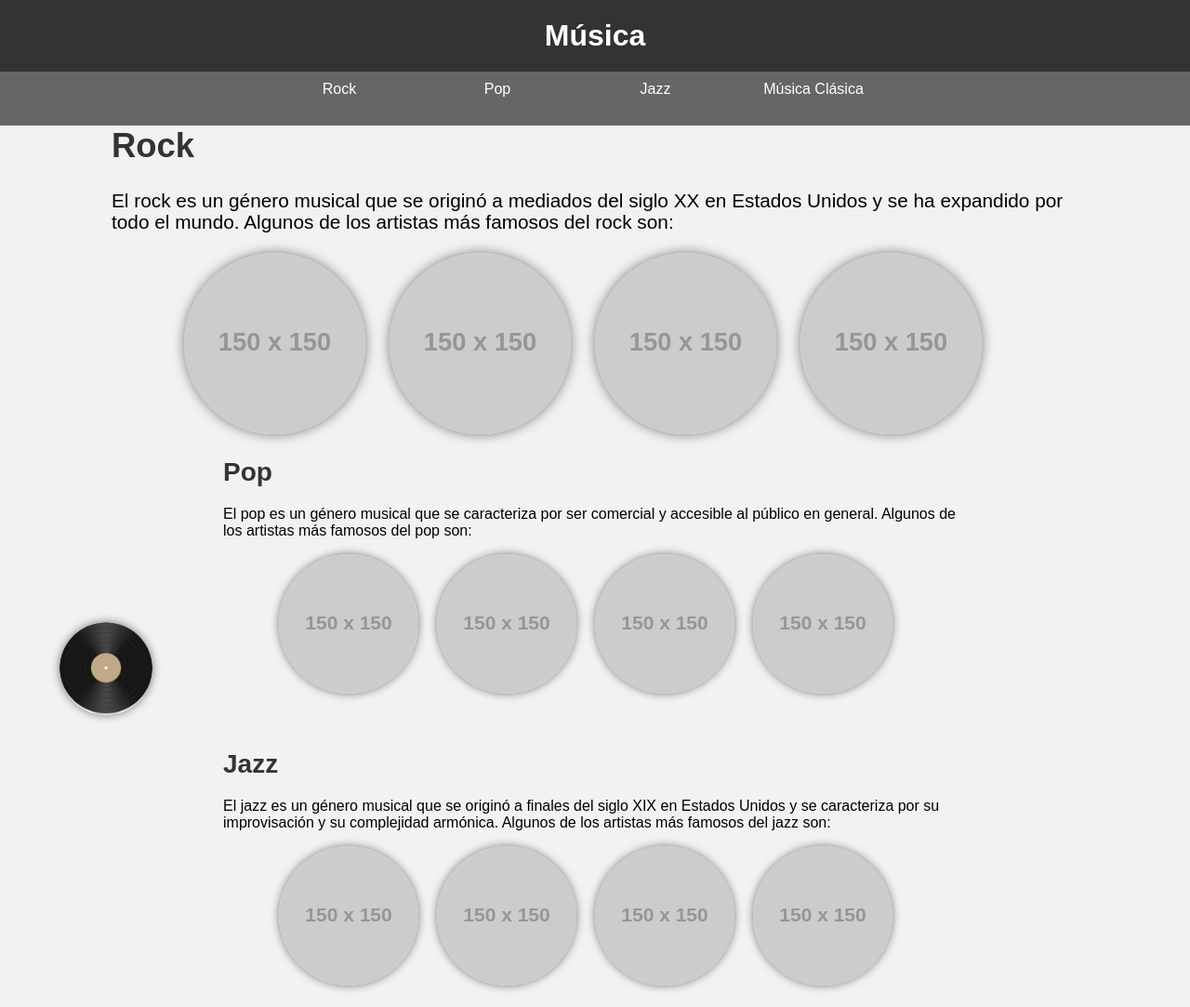
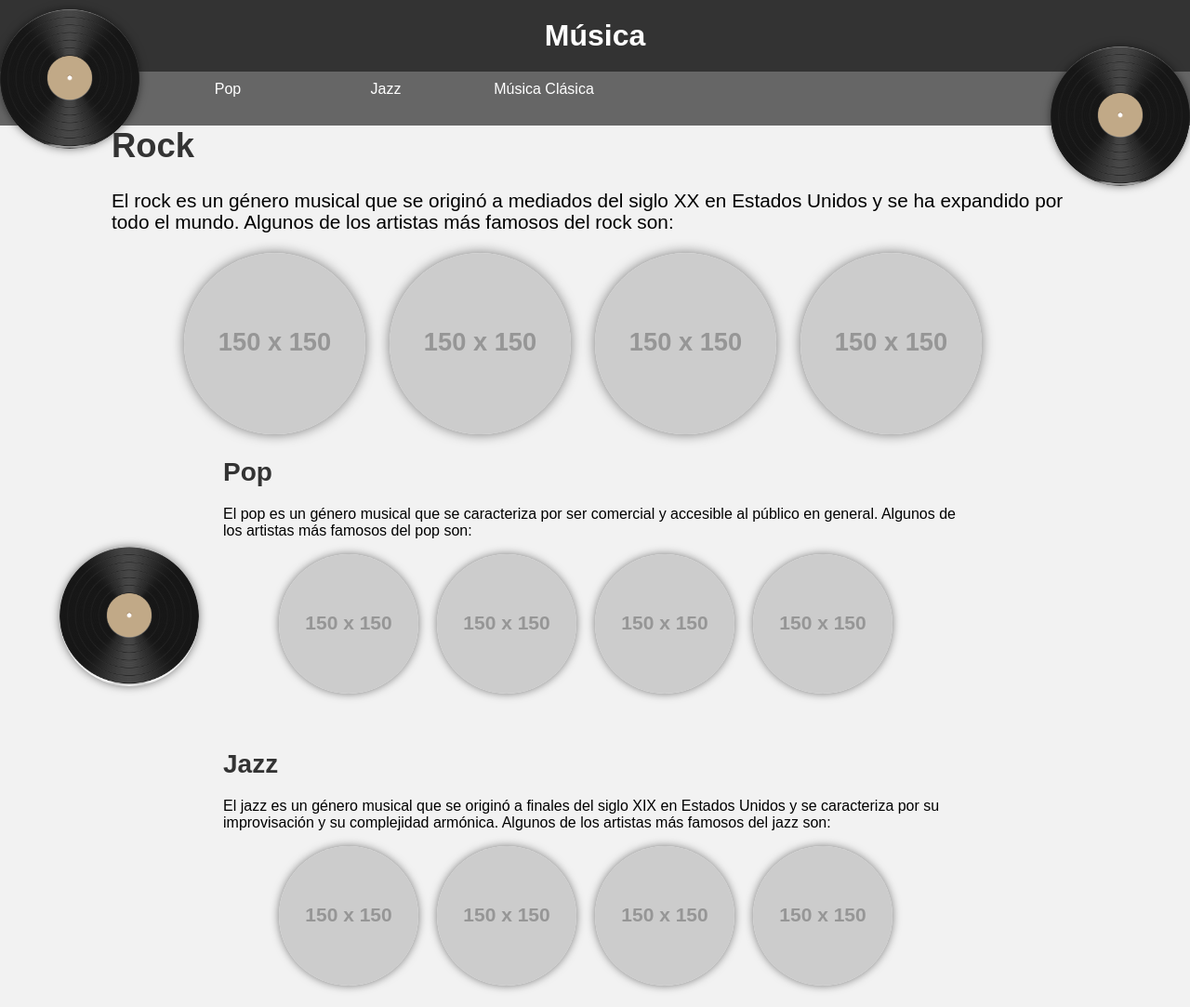
Before and after one commit to rvaquerizo4/events_scroll, a plain HTML site: page index.html in a window 1280 px wide. Shown: the top 1083 px of the page at 93% size. Drawn offline with Linux system fonts and the light colour scheme; placeholder pictures from the web are drawn by us.

Commit message:
practica acabada

```diff
--- a/index.css
+++ b/index.css
@@ -10,8 +10,8 @@ body {
 h1 {
   margin: 0;
   padding: 20px;
+  color: #fff;
   background-color: #333;
-  color: #fff;
   text-align: center;
 }
 
@@ -56,6 +56,30 @@ ul {
   flex-wrap: wrap;
   justify-content: center;
 }
+.parallax-header{
+  display: flex;
+  flex-wrap: wrap;
+  background-color: #666;
+}
+.vinilo1, .vinilo2{
+  position: absolute;
+  width: 150px;
+  height: 150px;
+  background-image: url('./vinyl-record-vector-illustration-isolated-on-white-background-free-png.webp');
+  background-size: cover;
+}
+
+#vinilo1 {
+  top: 10px;
+  left: 0;
+}
+
+#vinilo2 {
+  top: 50px;
+  right: 0;
+}
+
+
 
 li {
   margin-right: 20px;
@@ -155,3 +179,34 @@ footer {
   width: calc(100% - 4rem);
   height: calc(100% - 4rem);
 }
+
+
+
+
+.vinilo {
+  position: absolute;
+  width: 150px;
+  height: 150px;
+  background-image: url('ruta/a/la/imagen');
+  background-size: cover;
+}
+
+#vinilo1 {
+  top: 10px;
+  left: 0;
+}
+
+#vinilo2 {
+  top: 50px;
+  right: 0;
+}
+
+#myImage {
+  width: 200px;
+  height: 200px;
+  transition: transform 0.3s ease-in-out;
+}
+
+#myImage:hover {
+  transform: scale(1.2);
+}
--- a/index.html
+++ b/index.html
@@ -9,6 +9,14 @@
 <body>
 	<header>
 		<h1>Música</h1>
+		<div class="parallax-header">
+			<div id="vinilo1" class="vinilo">
+				<img src="vinyl-record-vector-illustration-isolated-on-white-background-free-png.webp" alt="disco vinilo" class="vinilo1" id="vinilo1 myImage">
+			</div>
+
+			<div id="vinilo2" class="vinilo">
+				<img src="vinyl-record-vector-illustration-isolated-on-white-background-free-png.webp" alt="disco vinilo" class="vinilo2" id="vinilo2 myImage">
+			</div>
 			<nav>
 				<ul>
 					<li><a href="#rock">Rock</a></li>
@@ -17,8 +25,10 @@
 					<li><a href="#clasica">Música Clásica</a></li>
 				</ul>
 			</nav>
+		</div>
 	</header>
 	<main>
+
 	<section id="zoom-section">
 		<section id="rock">
 			<h2 id="">Rock</h2>
@@ -91,6 +101,7 @@
 	</div>
 	<footer>
         <p>Derechos de autor © 2023 Raúl Vaquerizo</p>
+		<img src="vinyl-record-vector-illustration-isolated-on-white-background-free-png.webp" alt="disco vinilo" id="myImage">
     </footer>
     <script src="index.js"></script>
     </body>
--- a/index.js
+++ b/index.js
@@ -68,3 +68,29 @@ function handleMouseMove(event) {
   function setProperty(p, v) {
      container.style.setProperty(p, v);
   }
+
+//parallax scroll
+let vinilo1 = document.getElementById('vinilo1');
+let vinilo2 = document.getElementById('vinilo2');
+
+window.addEventListener('scroll', function(){
+
+  let value = window.scrollY;
+
+  vinilo1.style.top = 10 + value * -0.2 + 'px';
+  vinilo1.style.left = value * 1.3 + 'px';
+  vinilo2.style.top = 50 + value * -0.5 + 'px';
+  vinilo2.style.left = value * -5 + 'px';
+
+})
+
+//hover
+const myImage = document.getElementById('myImage');
+
+myImage.addEventListener('mouseover', function() {
+  myImage.style.transform = 'scale(1.2)';
+});
+
+myImage.addEventListener('mouseout', function() {
+  myImage.style.transform = 'scale(1)';
+});
```
Lines whose indentation alone changed are shown as unchanged.
